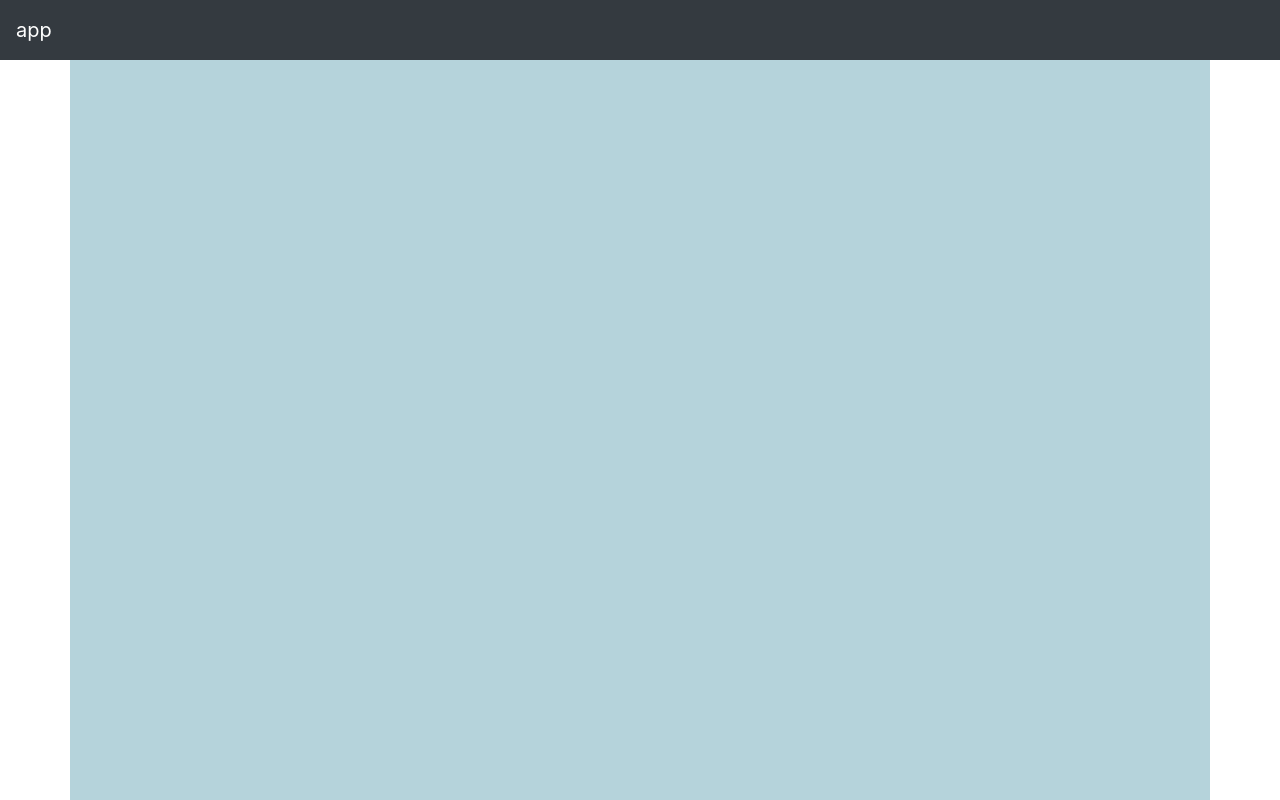
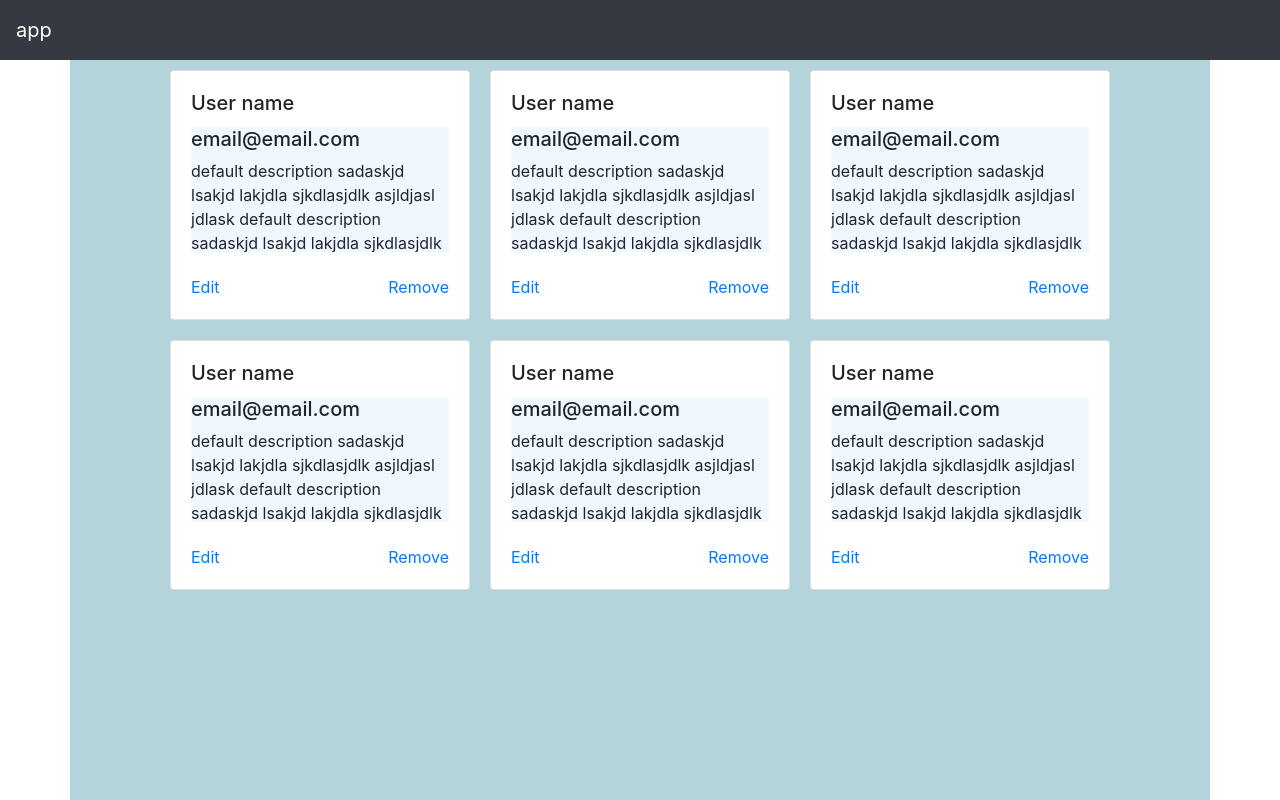
Before and after one commit to dorut89/angular-6-course, an Angular app: page / in a window 1280 px wide. Built offline with nearby package versions, Linux system fonts and the light colour scheme.

Commit message:
Created user-card Component. Created user-administration Component.
todo: event binding
todo: input binding
todo: two way data binding

```diff
--- a/src/app/app.component.html
+++ b/src/app/app.component.html
@@ -3,5 +3,5 @@
 </nav>
 
 <div class="container main-content">
-
+  <app-user-creation></app-user-creation>
 </div>
--- /dev/null
+++ b/src/app/user-management/model/user.model.ts
@@ -0,0 +1,11 @@
+export class User {
+  userId: number;
+  userName: string;
+  userEmail: string;
+  userDescription: string;
+
+  constructor(user: {}) {
+    Object.assign(this, user);
+  }
+
+}
--- /dev/null
+++ b/src/app/user-management/service/user.repository.ts
@@ -0,0 +1,3 @@
+export class UserRepository {
+
+}
--- /dev/null
+++ b/src/app/user-management/user-administration/user-administration.component.html
@@ -0,0 +1,10 @@
+<div fxLayout="row" fxLayoutAlign="center center" class="card-container">
+
+  <app-user-card></app-user-card>
+  <app-user-card></app-user-card>
+  <app-user-card></app-user-card>
+  <app-user-card></app-user-card>
+  <app-user-card></app-user-card>
+  <app-user-card></app-user-card>
+
+</div>
--- /dev/null
+++ b/src/app/user-management/user-administration/user-administration.component.scss
@@ -0,0 +1,3 @@
+.card-container {
+  flex-wrap: wrap;
+}
--- /dev/null
+++ b/src/app/user-management/user-administration/user-administration.component.ts
@@ -0,0 +1,13 @@
+import {Component} from '@angular/core';
+import {User} from '../model/user.model';
+
+@Component({
+  selector: 'app-user-creation',
+  templateUrl: 'user-administration.component.html',
+  styleUrls: ['user-administration.component.scss']
+})
+export class UserAdministrationComponent {
+
+  user: User = new User({userName: 'User name', userEmail: 'user@email', userDescription: 'Some short description'});
+
+}
--- /dev/null
+++ b/src/app/user-management/user-card/user-card.component.html
@@ -0,0 +1,17 @@
+<div class="card">
+  <div class="card-body" fxLayout="column" fxLayoutAlign="space-between center ">
+    <div style="width: 100%">
+      <h5 class="card-title">{{userName}}</h5>
+      <div class="card-text" fxLayout="column">
+        <h5>{{userEmail}}</h5>
+        <div class="description">{{userDescription}}</div>
+      </div>
+    </div>
+
+    <div fxLayout="row" class="action-rows" fxLayoutAlign="space-between center">
+      <a href="#" class="card-link" (click)="edit()">Edit</a>
+      <a href="#" class="card-link" (click)="remove()">Remove</a>
+    </div>
+
+  </div>
+</div>
--- /dev/null
+++ b/src/app/user-management/user-card/user-card.component.scss
@@ -0,0 +1,27 @@
+$cardTextDimension: 125px;
+$cardHeight: 250px;
+$cardWidth: 300px;
+
+.card {
+  margin: 10px;
+  width: $cardWidth;
+  height: $cardHeight;
+}
+
+.card-body {
+  height: 100%
+}
+
+.card-text {
+  height: $cardTextDimension;
+  background-color: aliceblue;
+
+}
+
+.card-text .description {
+  overflow-y: scroll;
+}
+
+.action-rows {
+  width: 100%;
+}
--- /dev/null
+++ b/src/app/user-management/user-card/user-card.component.ts
@@ -0,0 +1,23 @@
+import {Component} from '@angular/core';
+
+@Component({
+  selector: 'app-user-card',
+  templateUrl: 'user-card.component.html',
+  styleUrls: ['user-card.component.scss']
+})
+export class UserCardComponent {
+
+  userName = 'User name';
+  userEmail = 'email@email.com';
+  userDescription = 'default description sadaskjd lsakjd lakjdla sjkdlasjdlk asjldjasl jdlask default description sadaskjd lsakjd lakjdla sjkdlasjdlk asjldjasl jdlaskdefault description sadaskjd lsakjd lakjdla' +
+    ' sjkdlasjdlk asjldjasl jdlask default description sadaskjd lsakjd lakjdla sjkdlasjdlk asjldjasl jdlask';
+
+  edit(): void {
+    console.log('EDIT');
+  }
+
+  remove(): void {
+    console.log('REMOVE');
+  }
+
+}
```
Also changed, not shown: src/app/app.module.ts (+13 -6 lines).
